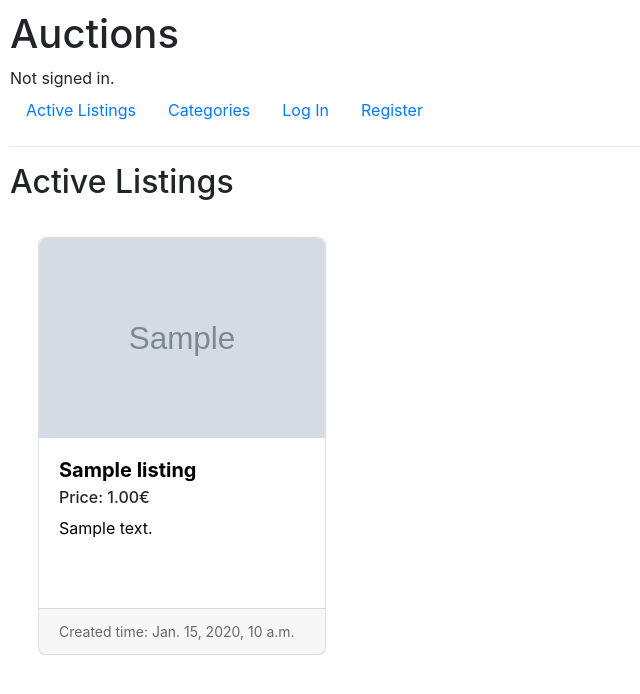
After one commit to Ekaterina-Vititneva/CS50-s-Web, a Django app: page /categories in a window 1280 px wide. The commit adds this page. Shown: the top 694 px of the page, without its empty margins (0-640 px from the left). Run offline with Django 5.2, Linux system fonts and the light colour scheme; tables that the repository leaves empty hold one stand-in row (values such as "Sample post"); grey boxes marked "Sample" are stand-in pictures; some libraries are stand-ins or nearby versions.

```diff
--- /dev/null
+++ b/project_2/commerce/auctions/templates/auctions/categories.html
@@ -0,0 +1,28 @@
+{% extends "auctions/layout.html" %}
+
+{% block body %}
+    <h2>Active Listings</h2>
+
+
+    <div class="listings-grid">
+        {% for listing in listings %}
+            <a class="listing-card-link" href="{% url 'listing' listing.title %}">
+                <div class="card" style="width: 18rem;">
+                    {% if listing.imageURL %}
+                        <img src= "{{ listing.imageURL }}" alt="listing image" height="200" class="listing-image">
+                    {% else %}
+                        <div class="placeholder-rectangle"></div>
+                    {% endif %}
+                    <div class="card-body">
+                        <h5 class="card-title">{{ listing.title }}</h5>
+                        <h6 class="card-subtitle mb-2 text-body">Price: {{ listing.bid }}€</h6>
+                        <p class="card-text">{{ listing.description }}</p>
+                    </div>
+                    <div class="card-footer text-body-secondary">
+                        <div>Created time: {{ listing.created_at }}</div>
+                    </div>
+                </div>
+            </a>
+        {% endfor %}
+    </div>
+{% endblock %}
--- a/project_2/commerce/auctions/templates/auctions/layout.html
+++ b/project_2/commerce/auctions/templates/auctions/layout.html
@@ -21,14 +21,14 @@
                 <a class="nav-link" href="{% url 'index' %}">Active Listings</a>
             </li>
             <li class="nav-item">
-                <a class="nav-link" href="{% url 'index' %}">Categories</a>
+                <a class="nav-link" href="{% url 'categories' %}">Categories</a>
             </li>
             {% if user.is_authenticated %}
                 <li class="nav-item">
                     <a class="nav-link" href="{% url 'logout' %}">Log Out</a>
                 </li>
                 <li class="nav-item">
-                    <a class="nav-link" href="{% url 'logout' %}">Watchlist</a>
+                    <a class="nav-link" href="{% url 'watchlist' %}">Watchlist</a>
                 </li>
                 <li class="nav-item">
                     <a class="nav-link" href="{% url 'create_listing' %}">Create Listing</a>
--- a/project_2/commerce/auctions/urls.py
+++ b/project_2/commerce/auctions/urls.py
@@ -10,4 +10,6 @@ urlpatterns = [
     path("create_listing", views.create_listing, name="create_listing"),
     path("listing/<str:title>", views.listing, name="listing"),
     path("listing/<str:title>/bid/", views.place_bid, name="place_bid"),
+    path("categories", views.categories, name="categories"),
+    path("watchlist", views.watchlist, name="watchlist"),
 ]
--- a/project_2/commerce/auctions/views.py
+++ b/project_2/commerce/auctions/views.py
@@ -95,11 +95,25 @@ def listing(request, title):
 
 def listing(request, title):
     listing = get_object_or_404(Listing, title=title)
-    form = BidForm()
+    user = request.user
+
+    if request.method == "POST":
+        if 'add_to_watchlist' in request.POST:
+            if listing not in user.watchlist.all():
+                user.watchlist.add(listing)
+                messages.success(request, "Listing added to your watchlist.")
+            else:
+                messages.info(request, "Listing is already in your watchlist.")
+        elif 'remove_from_watchlist' in request.POST:
+            if listing in user.watchlist.all():
+                user.watchlist.remove(listing)
+                messages.success(request, "Listing removed from your watchlist.")
+            else:
+                messages.info(request, "Listing was not in your watchlist.")
 
     return render(request, "auctions/listing.html", {
         "listing": listing,
-        "form": form
+        "form": BidForm(),  # Assuming you're passing a BidForm as well
     })
 
 def place_bid(request, title):
@@ -132,3 +146,29 @@ def place_bid(request, title):
         form = BidForm()
 
     return render(request, "auctions/listing.html", {"listing": listing, "form": form})
+
+def watchlist_add(request, listing_id):
+    listing = get_object_or_404(Listing, id=listing_id)
+    user = request.user
+
+    if listing not in user.watchlist.all():
+        user.watchlist.add(listing)
+        messages.success(request, "Listing added to your watchlist.")
+    else:
+        messages.info(request, "Listing is already in your watchlist.")
+
+    return redirect('listing', title=listing.title)
+
+def categories(request):
+    return render(request, "auctions/categories.html", {
+        "listings": Listing.objects.all()
+    })
+
+def watchlist(request):
+    user = request.user
+    return render(request, "auctions/watchlist.html", {
+        "listings": user.watchlist.all()
+    })
+
+def add_comment(request):
+    return render(request, "auctions/listing.html")
```
Also changed, not shown: project_2/commerce/auctions/templates/auctions/listing.html (+7 -2 lines), project_2/commerce/auctions/templates/auctions/watchlist.html (added, +28 -0 lines).
